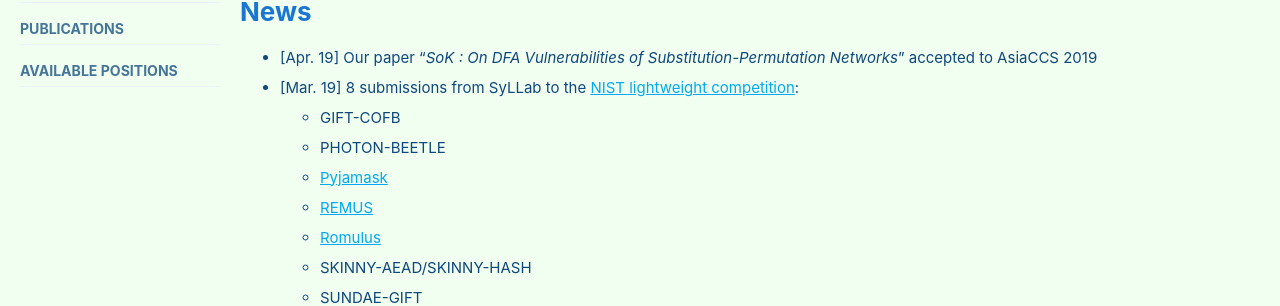
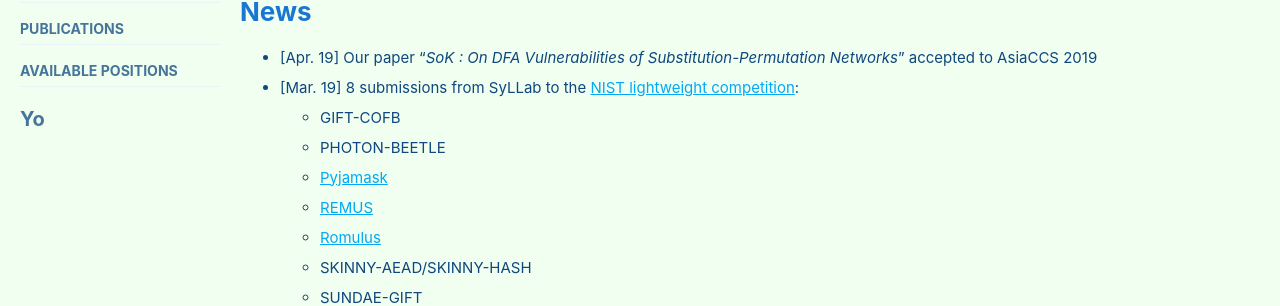
Before and after one commit to thomaspeyrin/web, a Jekyll site: the page built from index.md, in a window 1280 px wide. Shown: the part 256-562 px from the top of the page. Built offline with Jekyll 4.4.1, drawn with Linux system fonts in a browser that asks for light colours; cached includes are drawn as plain includes; nearby versions of some CDN libraries.

```diff
--- a/index.md
+++ b/index.md
@@ -7,6 +7,8 @@ sidebar:
     image: /assets/images/ntu-logo-blue-transparent-side.png
     image_alt: "image"
     nav: "docs"
+  - title: " "
+  - title: "Yo"
 ---
 
 Welcome to the **Symmetric Key and Lightweight Cryptography Lab** (**SyLLab**) page.
```
